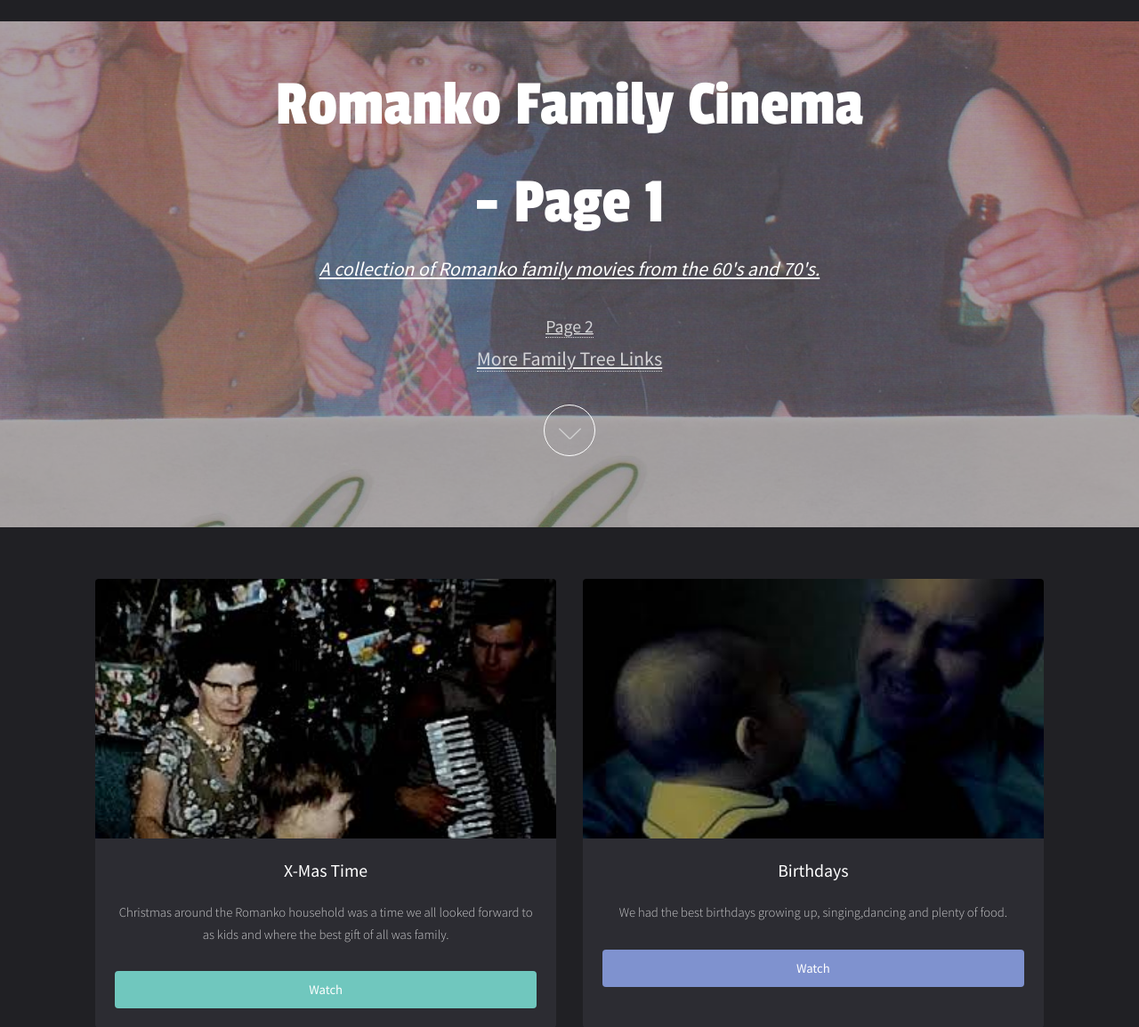
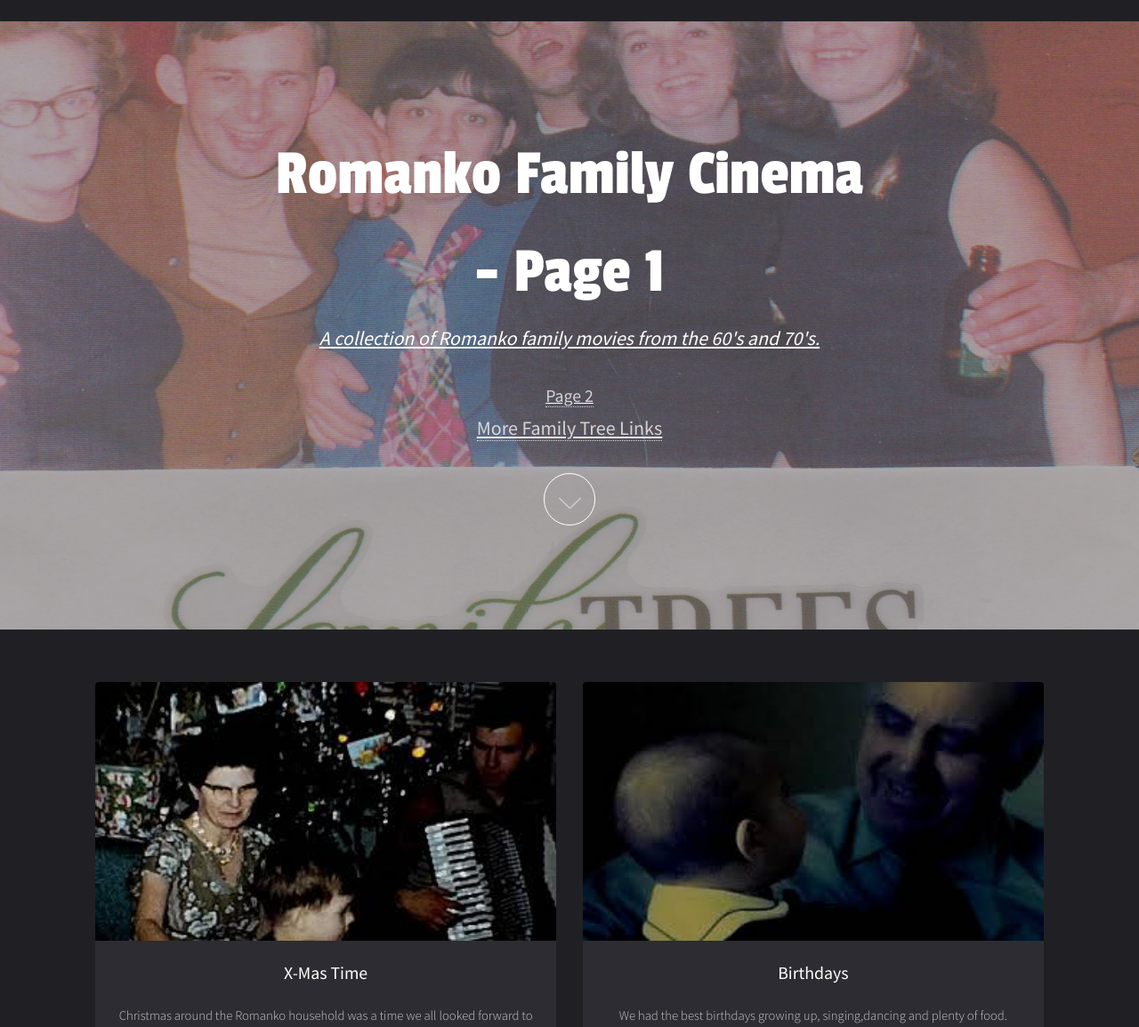
Before and after one commit to TechspankyTeam/8mm.github.io, a PHP site: page / in a window 1280 px wide. Shown: the top 1155 px of the page at 89% size. Run offline with PHP 8.4, Linux system fonts and the light colour scheme.

Commit message:
Update main.css

```diff
--- a/assets/css/main.css
+++ b/assets/css/main.css
@@ -1165,7 +1165,7 @@
 		-webkit-justify-content: center;
 		-ms-justify-content: center;
 		justify-content: center;
-		padding:40px 50px 50px;
+		padding: 8em 4em 6em 4em;
 		min-height: 70vh;
 		background-image: url("../../images/banner.jpg");
 		background-position: center;
```
